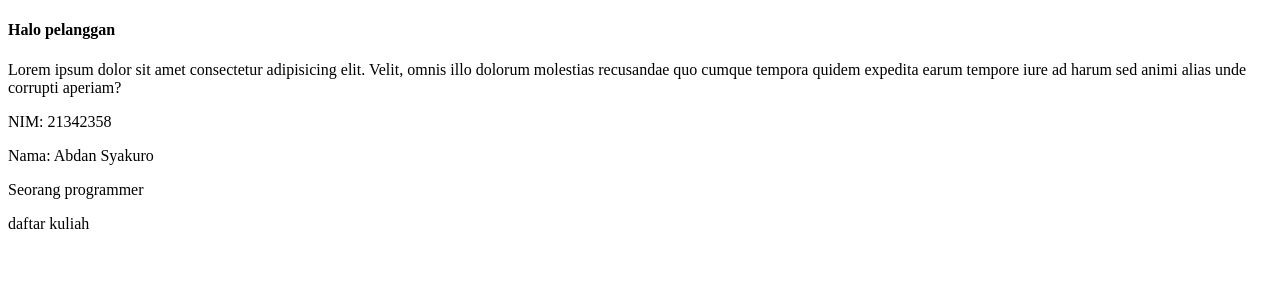
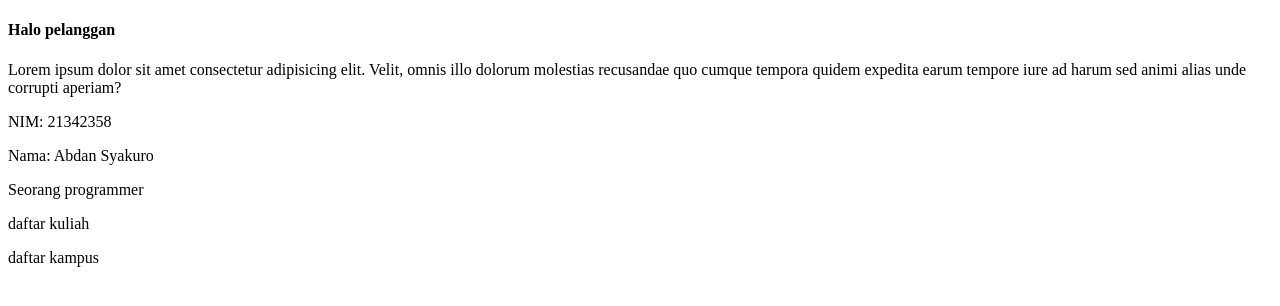
Before and after one commit to abdansya/test-repo, a plain HTML site: page index.html in a window 1280 px wide. Drawn offline with Linux system fonts and the light colour scheme.

Commit message:
menambah list kampus

```diff
--- a/index.html
+++ b/index.html
@@ -18,6 +18,7 @@
   <p>Nama: Abdan Syakuro</p>
   <p>Seorang programmer</p>
   <p>daftar kuliah</p>
+  <p>daftar kampus</p>
   <script src="script.js"></script>
 </body>
 </html>
```
